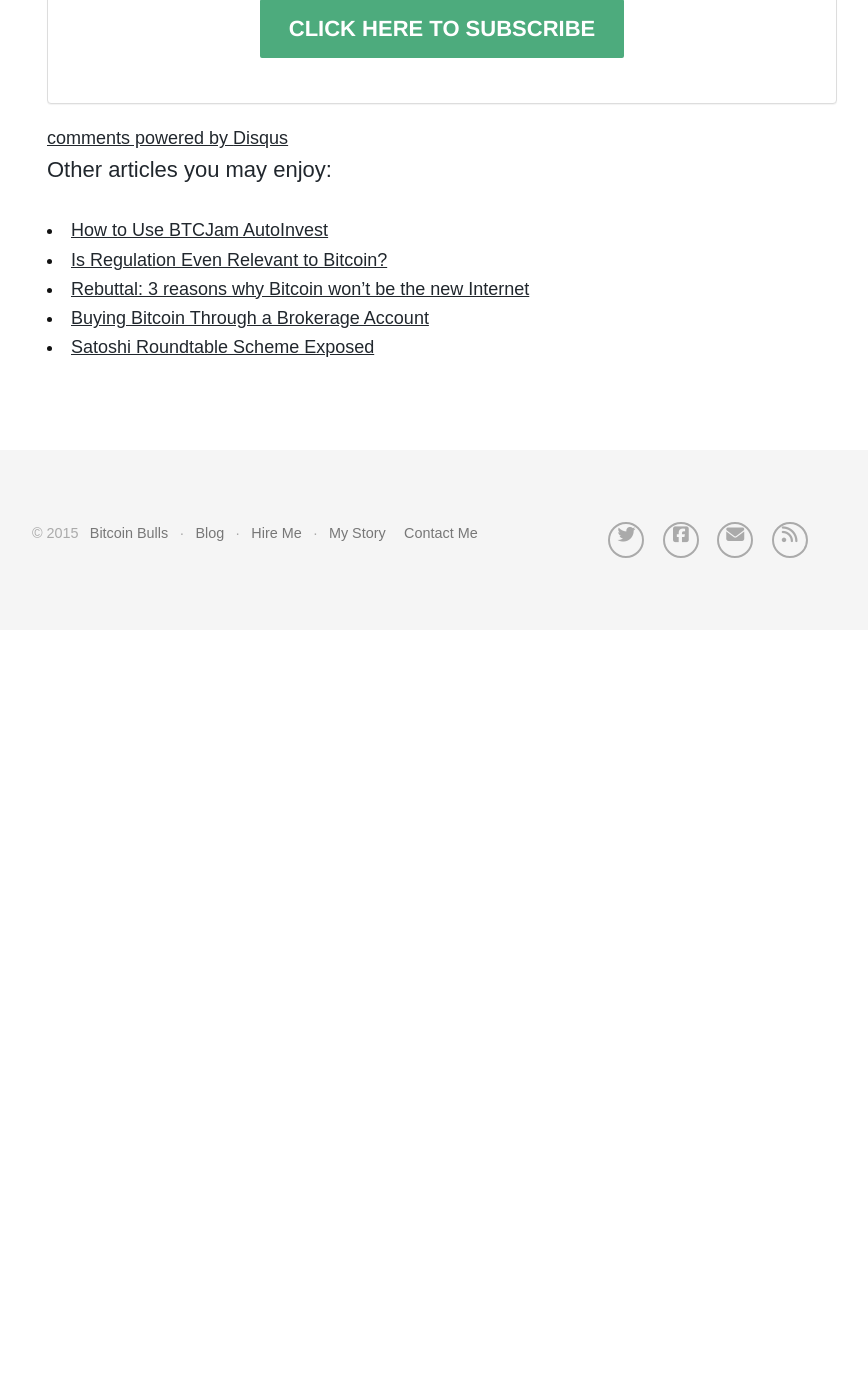
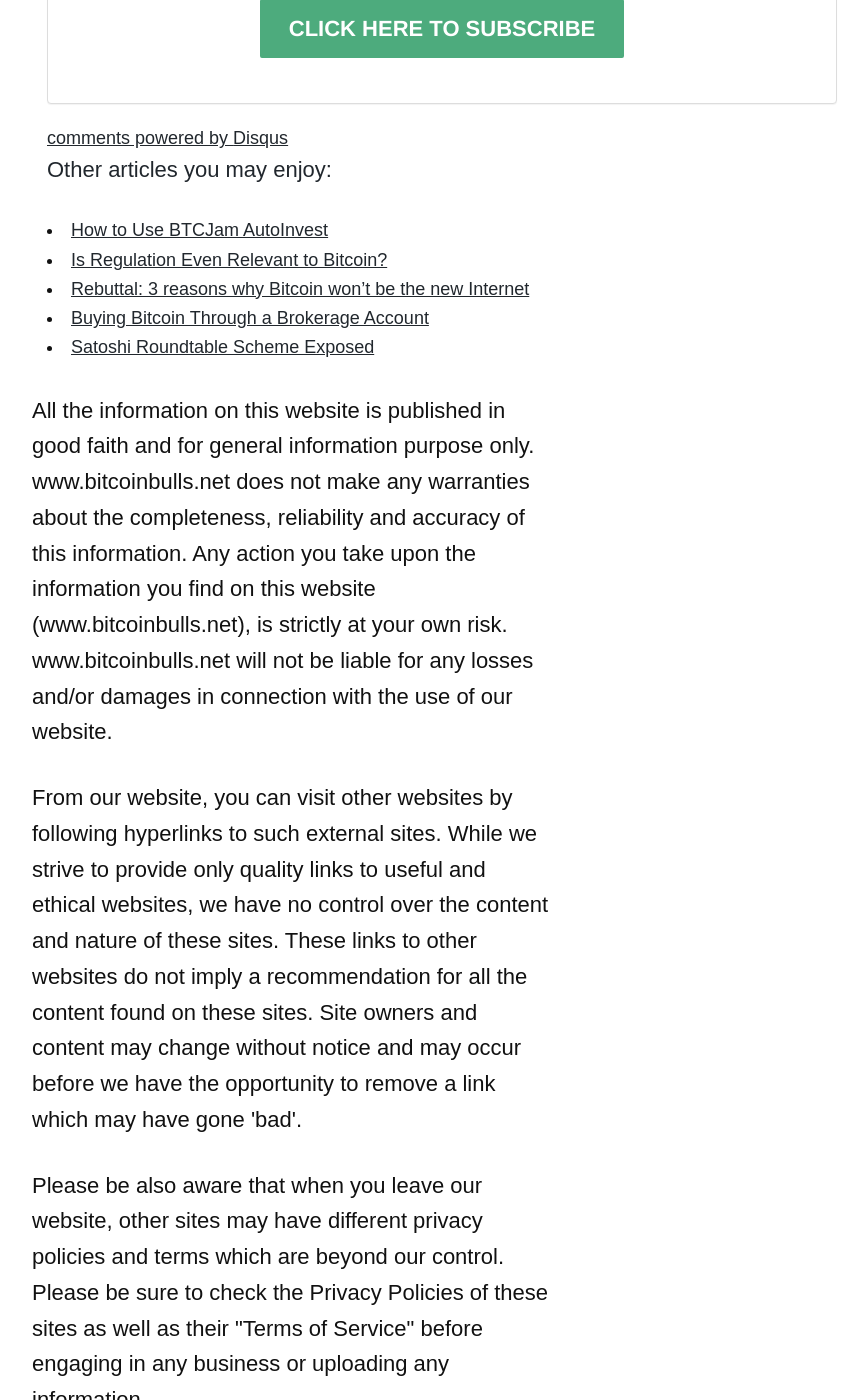
Before and after one commit to davidsilvasmith/bitcoinbulls.net, a Jekyll site: the page built from _posts/2014-08-28-david-smith-goes-to-washington.md, in a window 1280 px wide and 1400 px high, scrolled down 2617 px. Shown: the whole window, without its empty margins (213-1081 px from the left). Built offline with Jekyll 4.4.1, drawn with Linux system fonts in a browser that asks for light colours; nearby versions of some CDN libraries; some web fonts are replaced; comment, search, counter and statistics services are not loaded; before the commit the page ends 3247 px from its top, so only the background shows below that; some of the changed text lies outside the part shown.

Commit message:
added disclaimer

```diff
--- /dev/null
+++ b/_includes/disclaimer.html
@@ -0,0 +1,14 @@
+<p>
+All the information on this website is published in good faith and for general information purpose only. www.bitcoinbulls.net does not make any warranties about the completeness, reliability and accuracy of this information. Any action you take upon the information you find on this website (www.bitcoinbulls.net), is strictly at your own risk. www.bitcoinbulls.net will not be liable for any losses and/or damages in connection with the use of our website.
+</p>
+<p>
+From our website, you can visit other websites by following hyperlinks to such external sites. While we strive to provide only quality links to useful and ethical websites, we have no control over the content and nature of these sites. These links to other websites do not imply a recommendation for all the content found on these sites. Site owners and content may change without notice and may occur before we have the opportunity to remove a link which may have gone 'bad'.
+</p>
+<p>
+Please be also aware that when you leave our website, other sites may have different privacy policies and terms which are beyond our control. Please be sure to check the Privacy Policies of these sites as well as their "Terms of Service" before engaging in any business or uploading any information.
+</p>
+
+<h3>Consent</h3>
+<p>
+By using our website, you hereby consent to our disclaimer and agree to its terms.
+</p><h3>Update</h3>This site disclaimer was last updated on: Sunday, August 23rd, 2015<br /><em> · Should we update, amend or make any changes to this document, those changes will be prominently posted here.</em><br /><br /><hr />
--- a/_layouts/post.html
+++ b/_layouts/post.html
@@ -89,3 +89,5 @@
     </p>
 
 </article>
+
+{% include disclaimer.html %}
```
